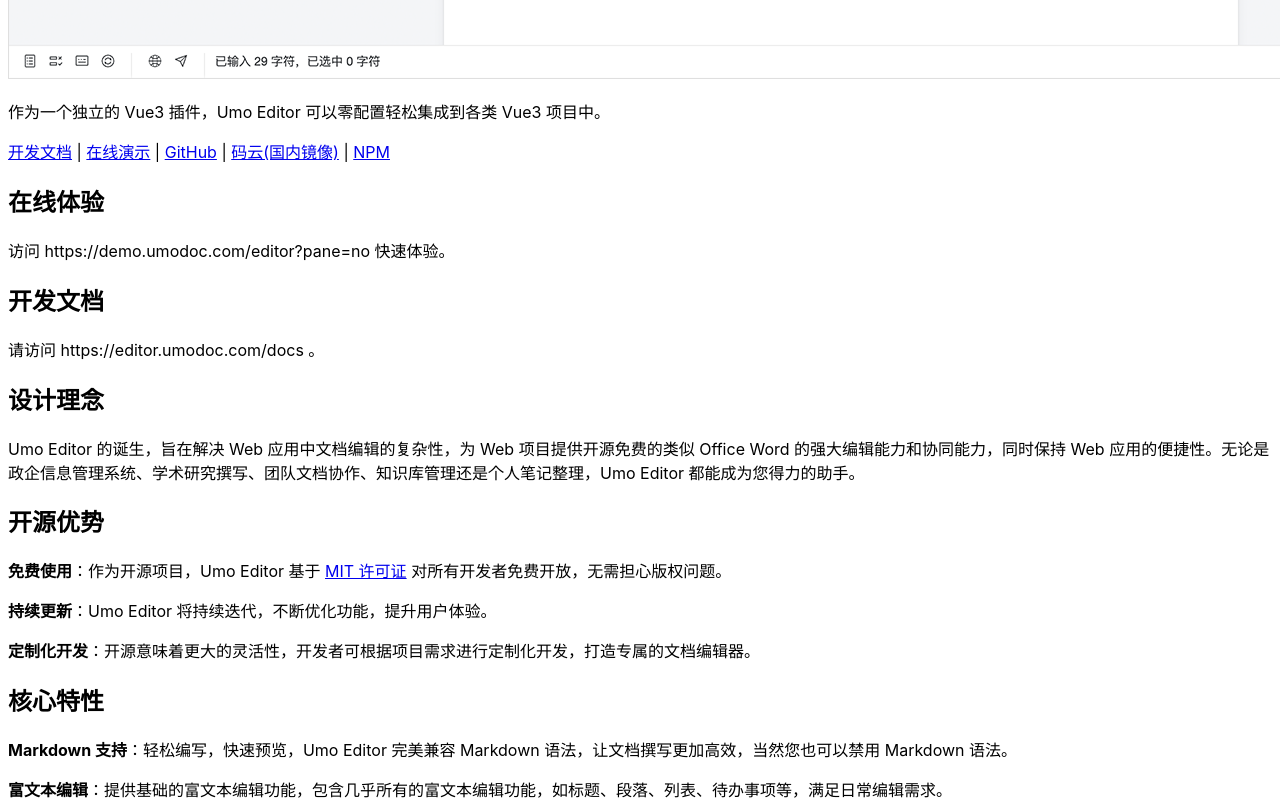
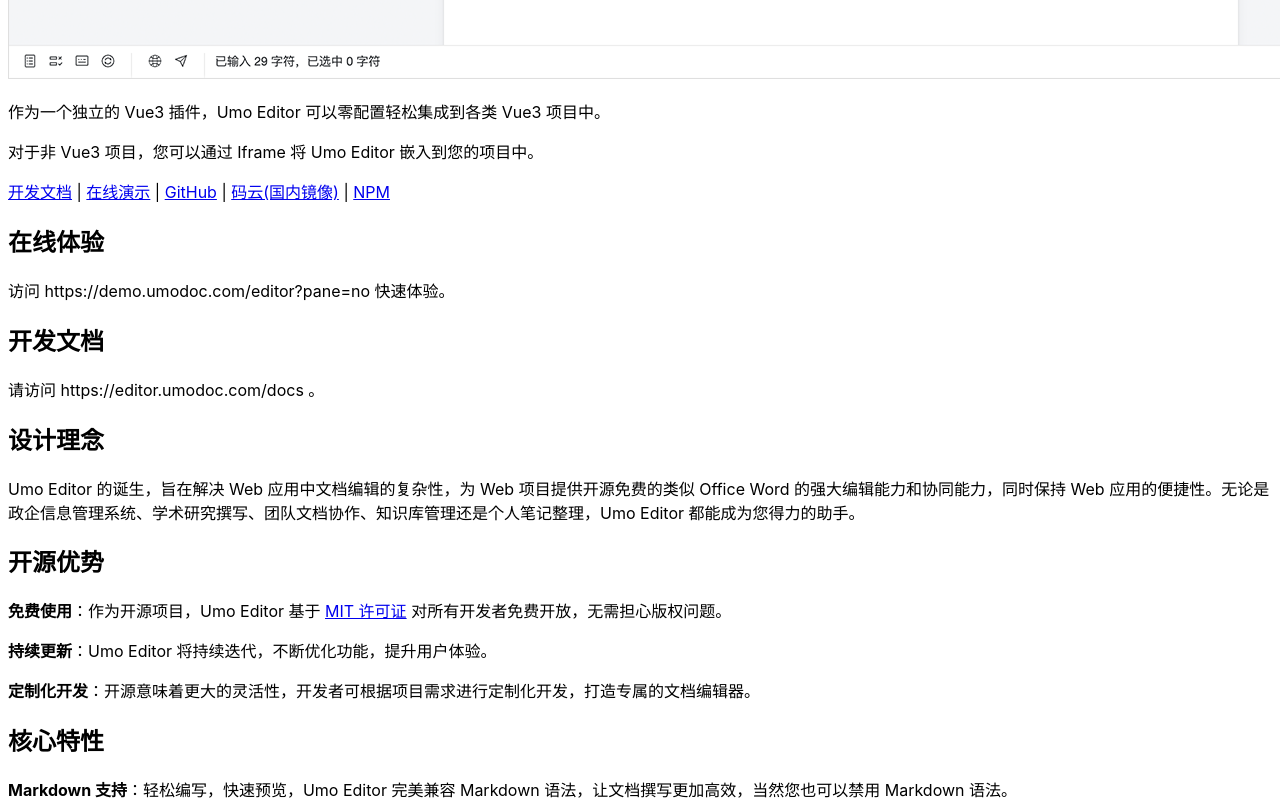
Before and after one commit to umodoc/docs, a Next.js app: page /docs in a window 1280 px wide. Shown: the part 1460-2260 px from the top of the page. Built offline with nearby package versions, Linux system fonts and the light colour scheme.

Commit message:
优化说明文档

```diff
--- a/pages/docs/index.mdx
+++ b/pages/docs/index.mdx
@@ -15,6 +15,8 @@ Umo Editor 是一个基于 [Tiptap 无头编辑器](https://tiptap.dev) 的 Vue3
 <img style={{marginTop: '1rem'}} src="/images/umo-editor.png" alt="umo editor" />
 
 作为一个独立的 Vue3 插件，Umo Editor 可以零配置轻松集成到各类 Vue3 项目中。
+
+对于非 Vue3 项目，您可以通过 Iframe 将 Umo Editor 嵌入到您的项目中。
 
 [开发文档](https://editor.umodoc.com/docs) | [在线演示](https://demo.umodoc.com/editor) | [GitHub](https://github.com/umodoc/editor) | [码云(国内镜像)](https://gitee.com/umodoc/editor) | [NPM](https://www.npmjs.com/package/@umoteam/editor)
 
```
